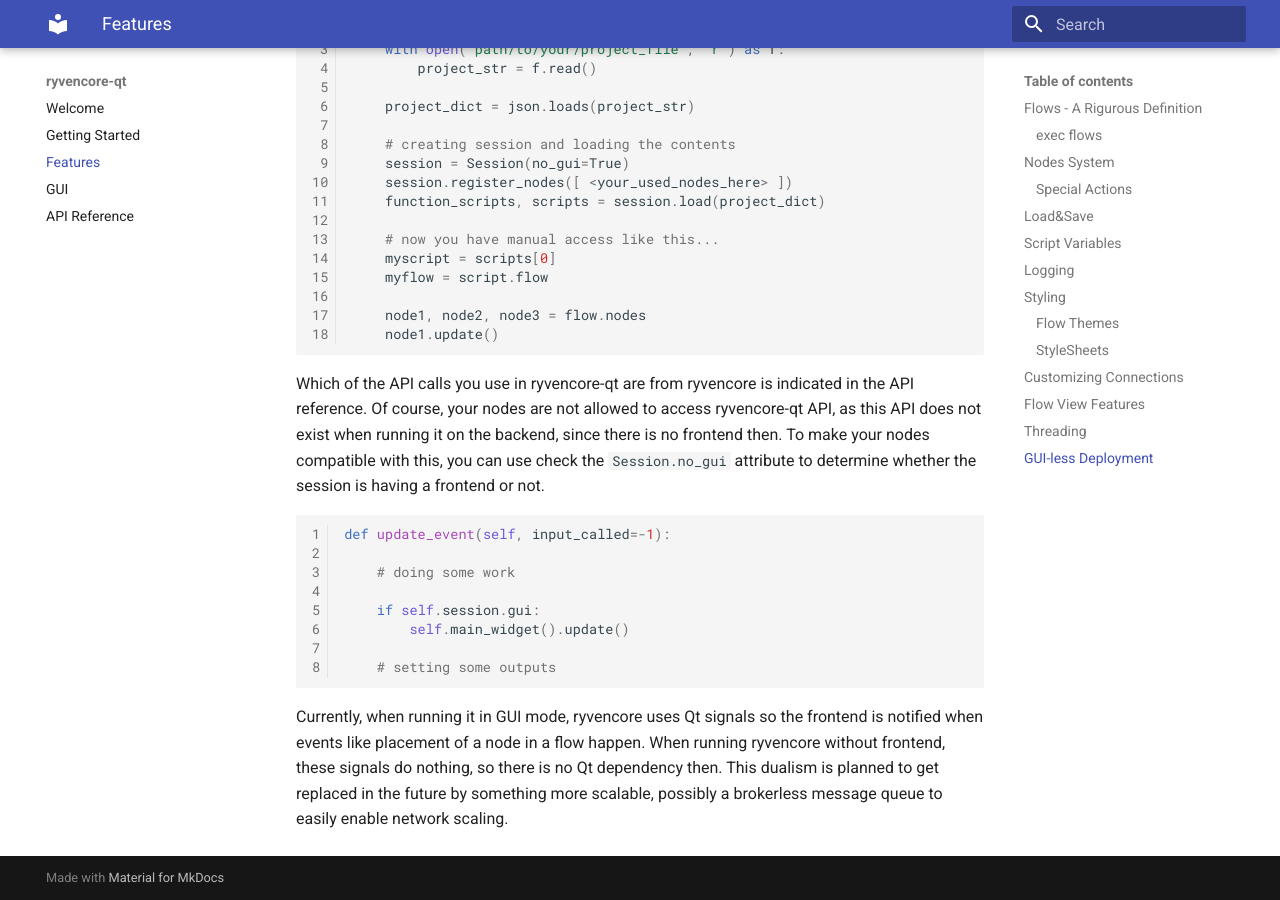
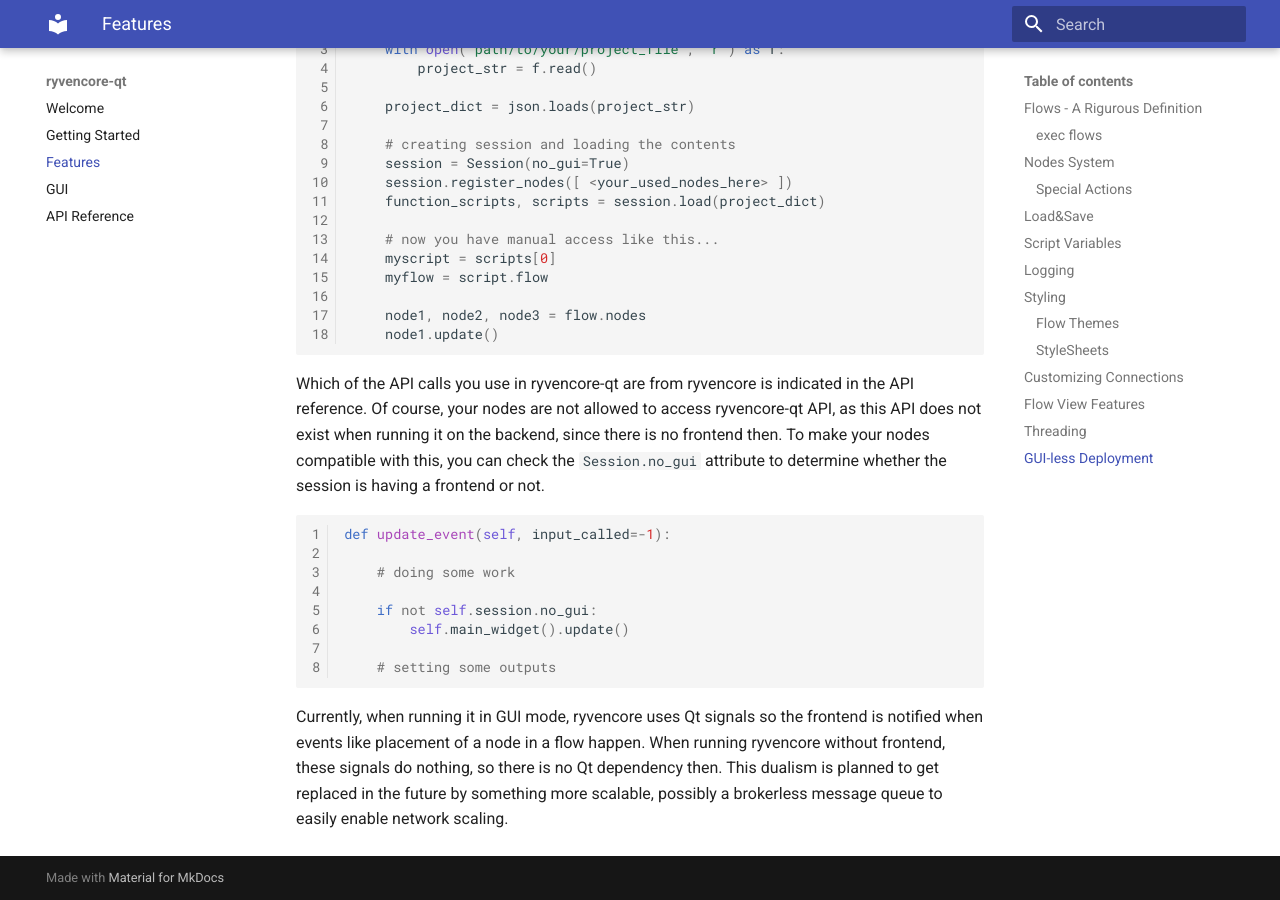
Before and after one commit to leon-thomm/ryvencore-qt, an MkDocs documentation site: the page built from docs/features.md, in a window 1280 px wide and 900 px high, scrolled down 4515 px. Built offline with MkDocs 1.6.1 and Material for MkDocs 9.7.7, drawn with Linux system fonts in a browser that asks for light colours.

````diff
--- a/docs/features.md
+++ b/docs/features.md
@@ -269,14 +269,14 @@ if __name__ == '__main__':
     node1.update()
 ```
 
-Which of the API calls you use in ryvencore-qt are from ryvencore is indicated in the API reference. Of course, your nodes are not allowed to access ryvencore-qt API, as this API does not exist when running it on the backend, since there is no frontend then. To make your nodes compatible with this, you can use check the `Session.no_gui` attribute to determine whether the session is having a frontend or not.
+Which of the API calls you use in ryvencore-qt are from ryvencore is indicated in the API reference. Of course, your nodes are not allowed to access ryvencore-qt API, as this API does not exist when running it on the backend, since there is no frontend then. To make your nodes compatible with this, you can check the `Session.no_gui` attribute to determine whether the session is having a frontend or not.
 
 ``` python
 def update_event(self, input_called=-1):
 
     # doing some work
 
-    if self.session.gui:
+    if not self.session.no_gui:
         self.main_widget().update()
 
     # setting some outputs
````
Also changed, not shown: README.md (+45 -3 lines).
